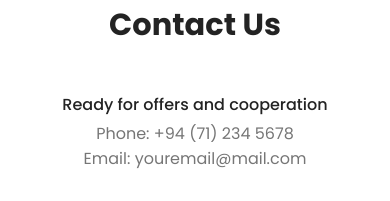
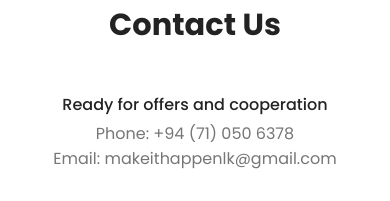
Before and after one commit to kiwizu3/makeithappen, a plain HTML site: page index.html in a window 390 px wide. Shown: the part 4340-4541 px from the top of the page. Drawn offline with Linux system fonts and the light colour scheme; a script that the page names is missing.

Commit message:
updated Phone and Email

```diff
--- a/index.html
+++ b/index.html
@@ -234,8 +234,8 @@
                         </div>
                         <div class="icon-contacts pb-3">
                             <h5 class="align-left mbr-fonts-style display-7">Ready for offers and cooperation</h5>
-                            <p class="mbr-text align-left mbr-fonts-style display-7">Phone: +94 (71) 234 5678<br>Email:
-                                youremail@mail.com</p>
+                            <p class="mbr-text align-left mbr-fonts-style display-7">Phone: +94 (71) 050 6378<br>Email:
+                                makeithappenlk@gmail.com</p>
                         </div>
                     </div>
 
```
